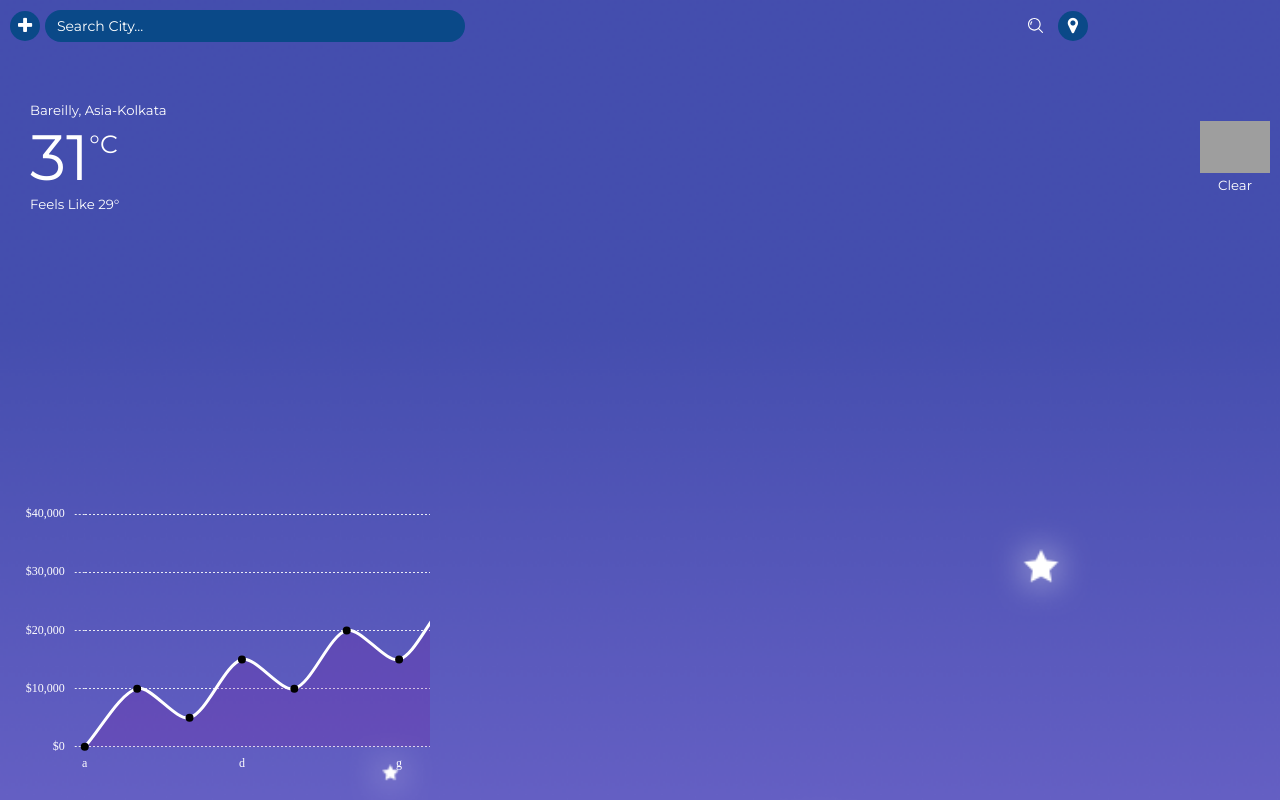
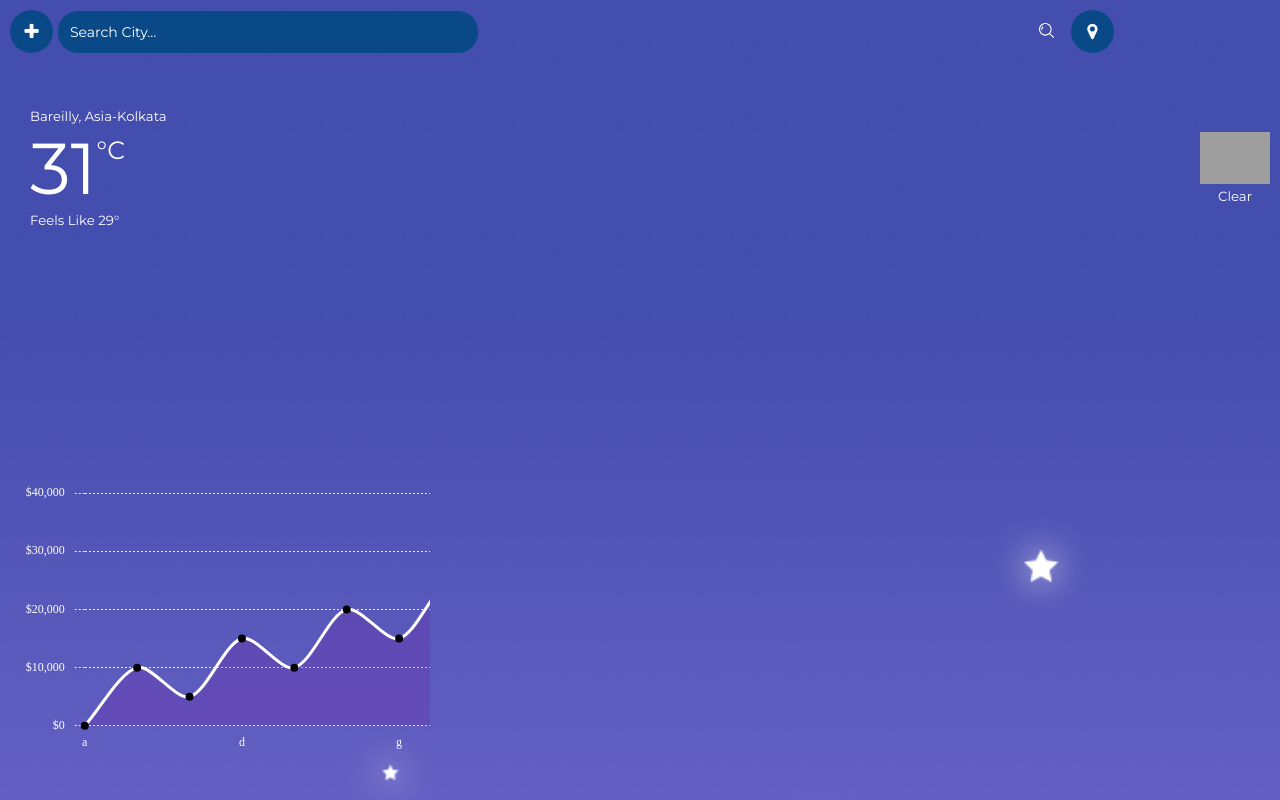
Before and after one commit to himalaya0035/weatherSite, a plain HTML site: page index.html in a window 1280 px wide. Shown: the top 800 px of the page. Drawn offline with nearby package versions, Linux system fonts and the light colour scheme; no server answers; grey boxes are pictures that could not be loaded.

Commit message:
Update style.css

```diff
--- a/css/style.css
+++ b/css/style.css
@@ -33,7 +33,7 @@ section{
     width: 80%;
 }
 #searchBox{
-    padding:7px;
+    padding:12px 7px 12px 7px;
     padding-left: 12px;
     background: rgb(10, 73, 136);
     border: none;
@@ -48,8 +48,8 @@ section{
 }
 #searchIcon{
     position: absolute;
-    top:8px;
-    right: 10px;
+    top:12px;
+    right: 12px;
 }
 #currentLocation{
     width: 10%;
@@ -61,8 +61,8 @@ section{
     border-radius: 50%;
     border:none;
     text-decoration: none;
-    width: 30px;
-    height: 30px;
+    width: 43px;
+    height: 43px;
 }
 
 ::placeholder {
@@ -86,7 +86,7 @@ section{
   align-items: center;
 }
 .main_section #temperature{
-    font-size: 4rem;
+    font-size: 4.5rem;
     font-weight: 200;
 }
 .main_section h5{
@@ -94,7 +94,7 @@ section{
 }
 
 .emptySection{
-    height: 29vh;
+    height: 25vh;
 }
 
 .bottom_section{
```
